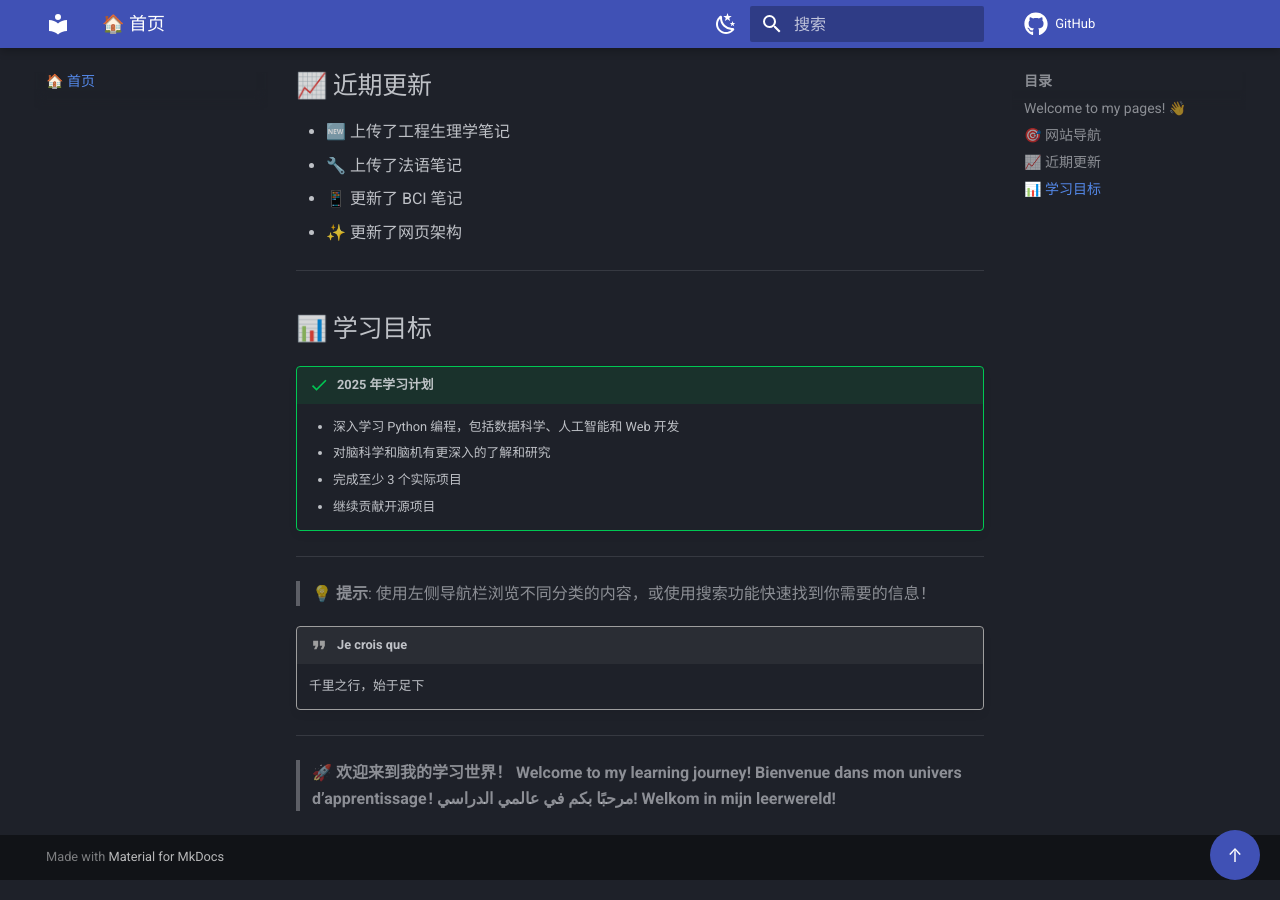
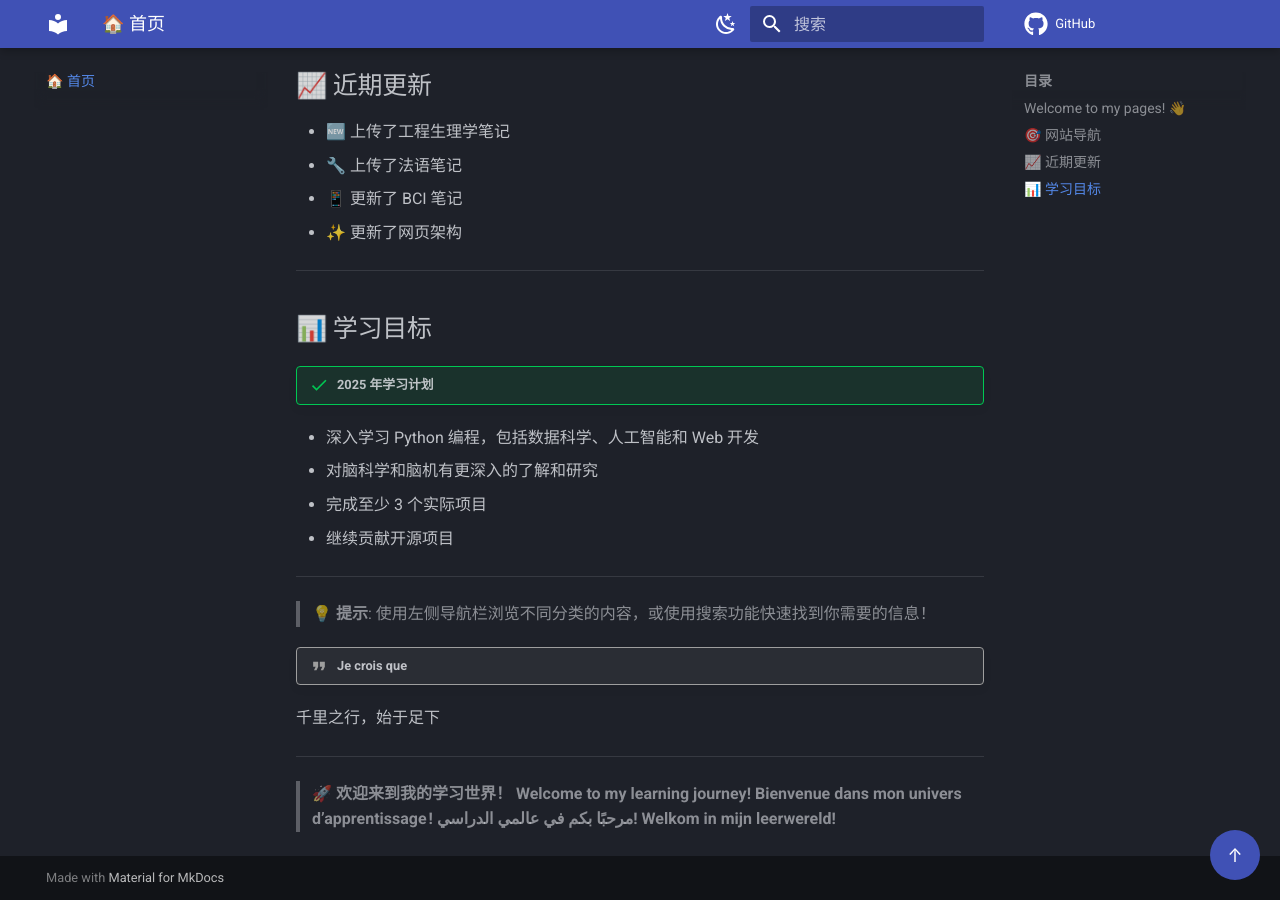
Before and after one commit to 3SamuelW/note, an MkDocs documentation site: the page built from docs/index.md, in a window 1280 px wide and 900 px high, scrolled down 1294 px. Built offline with MkDocs 1.6.1 and Material for MkDocs 9.7.7, drawn with Linux system fonts in a browser that asks for light colours; comment, search, counter and statistics services are not loaded.

```diff
--- a/docs/index.md
+++ b/docs/index.md
@@ -18,13 +18,12 @@
   </ul>
 </div>
 
-
 <div class="home-card">
   <h3>🚀 <a href="projects/">项目展示</a></h3>
   <p>展示我曾参与过的部分项目，包括：</p>
   <ul>
-    <li><strong><a href="projects/trusense/">SenseUs Competition</a></strong>：参与ZJU的TruSense团队制作以肌酐为核心的急性肾衰竭传感器参与荷兰埃因霍温理工大学比赛</li>
-    <li><strong><a href="index.md">开源贡献</a></strong>：制作此网站用于学术分享和交流，亦可访问<a href="https://github.com/3SamuelW?tab=repositories" target="_blank">Github主页仓库</a></li>
+    <li><strong><a href="projects/trusense/TRD_TruSense.pdf" target="_blank">SenseUs Competition</a></strong>：参与ZJU的TruSense团队制作以肌酐为核心的急性肾衰竭传感器参与荷兰埃因霍温理工大学比赛</li>
+    <li><strong><a href="./">开源贡献</a></strong>：制作此网站用于学术分享和交流，亦可访问<a href="https://github.com/3SamuelW?tab=repositories" target="_blank" rel="noopener noreferrer">Github主页仓库</a></li>
   </ul>
 </div>
 
@@ -52,23 +51,23 @@
 ## 📊 学习目标
 
 !!! success "2025 年学习计划"
-    - 深入学习 Python 编程，包括数据科学、人工智能和 Web 开发
-    - 对脑科学和脑机有更深入的了解和研究
-    - 完成至少 3 个实际项目
-    - 继续贡献开源项目
+- 深入学习 Python 编程，包括数据科学、人工智能和 Web 开发
+- 对脑科学和脑机有更深入的了解和研究
+- 完成至少 3 个实际项目
+- 继续贡献开源项目
 
 ---
 
 > 💡 **提示**: 使用左侧导航栏浏览不同分类的内容，或使用搜索功能快速找到你需要的信息！
 
 !!! quote "Je crois que"
- 	千里之行，始于足下
+千里之行，始于足下
 
 ---
 
 > 🚀
-**欢迎来到我的学习世界！**
-**Welcome to my learning journey!**
-**Bienvenue dans mon univers d’apprentissage !**
-**مرحبًا بكم في عالمي الدراسي!**
-**Welkom in mijn leerwereld!**
+> **欢迎来到我的学习世界！**
+> **Welcome to my learning journey!**
+> **Bienvenue dans mon univers d’apprentissage !**
+> **مرحبًا بكم في عالمي الدراسي!**
+> **Welkom in mijn leerwereld!**
```
